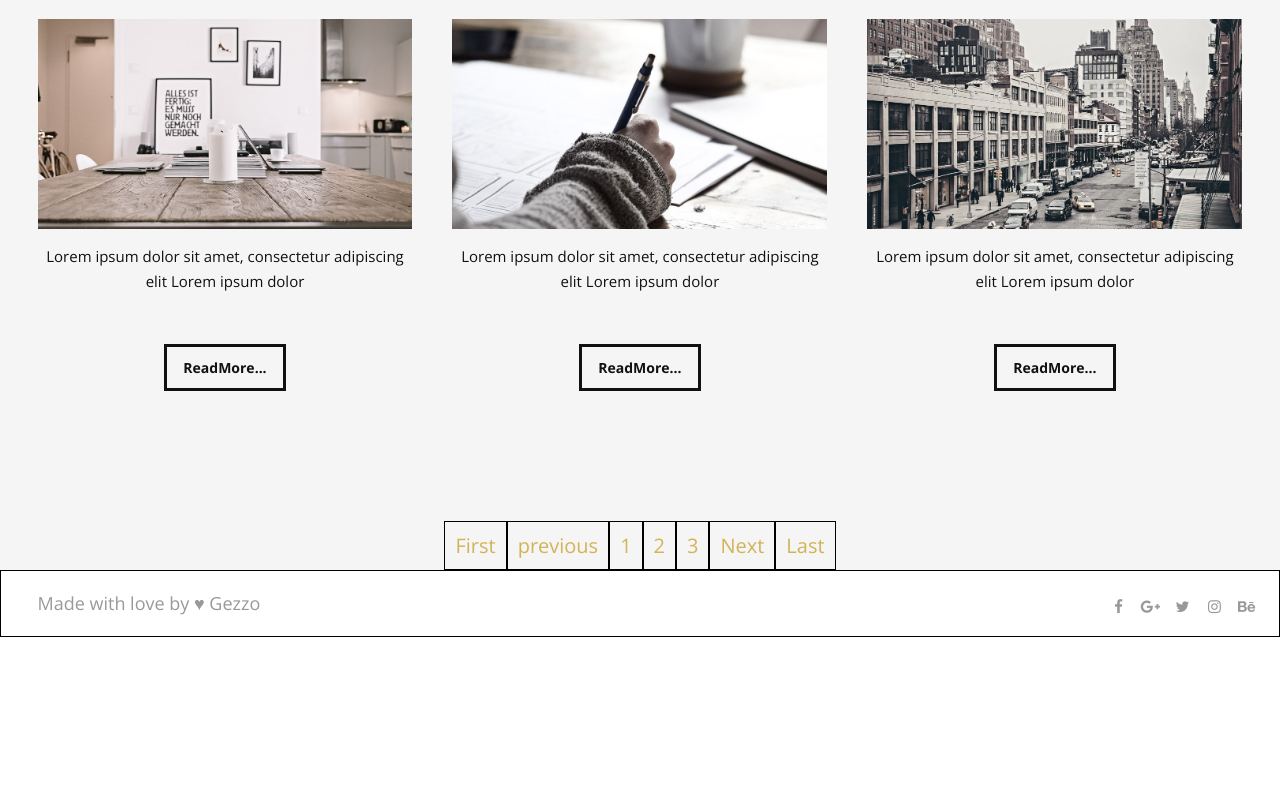
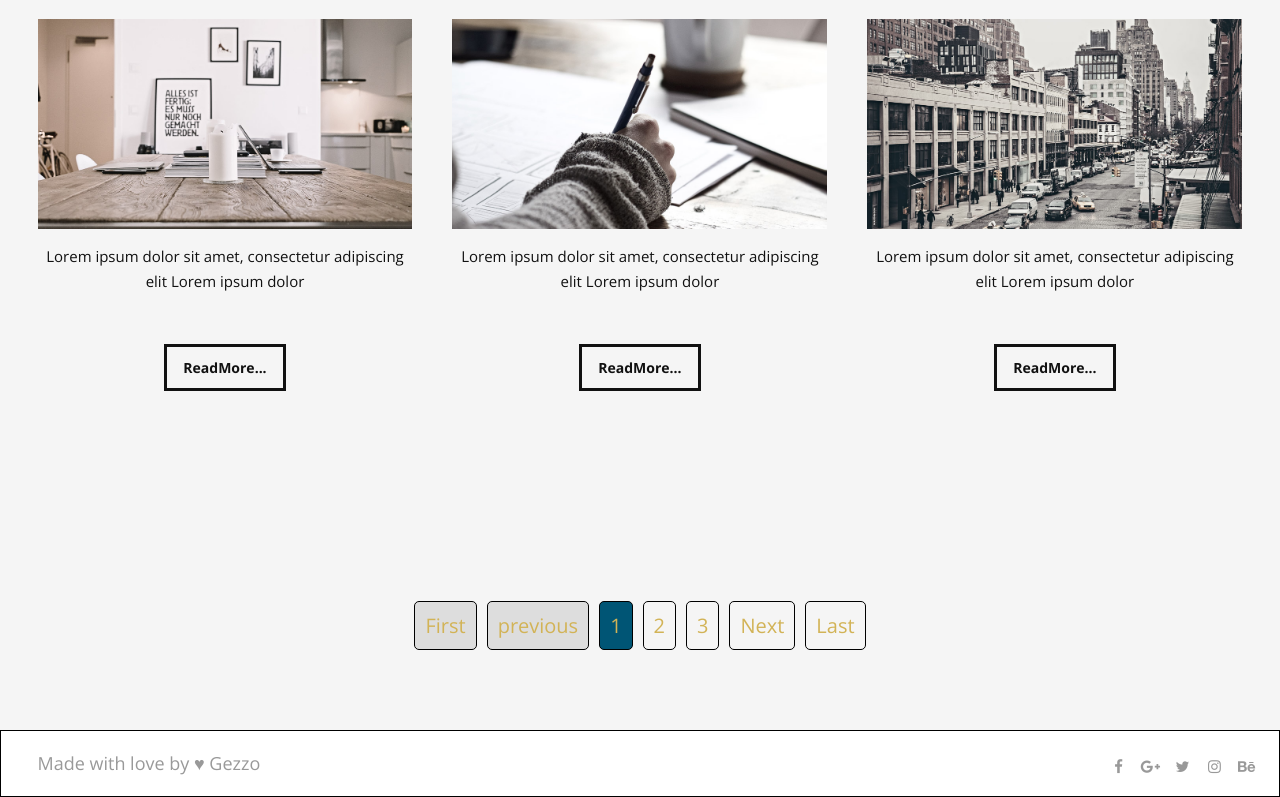
Before and after one commit to mhmdwSamir/ConvertingToAngular, an Angular app: page /Blogs in a window 1280 px wide. Shown: the part 370-1167 px from the top of the page. Before the commit the page ends 1007 px from the top, so only its background shows below. Built offline with nearby package versions, Linux system fonts and the light colour scheme.

Commit message:
add active & disabled to each page in the pagination component

```diff
--- a/src/app/blogs/blogs.component.html
+++ b/src/app/blogs/blogs.component.html
@@ -24,9 +24,15 @@
       <app-plog [plogData]="blog"></app-plog>
     </div>
   </div>
-  <app-pagenation [pager]="pager" (setPage)="setPage($event)"></app-pagenation>
+  <div class="row clearfix">
+    <app-pagenation
+      [pager]="pager"
+      (setPage)="setPage($event)"
+    ></app-pagenation>
+  </div>
+</section>
 
-  <!-- <ngb-pagination
+<!-- <ngb-pagination
     class="paginator"
     [collectionSize]="blogsData.blogs.length * 10"
     [(page)]="page"
@@ -34,4 +40,3 @@
     <ng-template ngbPaginationPrevious>Prev</ng-template>
     <ng-template ngbPaginationNext>Next</ng-template>
   </ngb-pagination> -->
-</section>
--- a/src/app/blogs/blogs.component.ts
+++ b/src/app/blogs/blogs.component.ts
@@ -32,6 +32,7 @@ export class BlogsComponent implements OnInit {
       pageNumber,
       this.pageSize
     );
+    console.log(this.pager.pages);
     // current page blogs
     this.pages = this.allItems.slice(
       this.pager.startIndex,
--- a/src/app/pagenation/pagenation.component.html
+++ b/src/app/pagenation/pagenation.component.html
@@ -1,17 +1,20 @@
 <ul *ngIf="pager">
-  <li>
+  <li [class.disabled]="pager.currentPage == 1">
     <a (click)="setCurrentPage(1)">First</a>
   </li>
-  <li>
+  <li [class.disabled]="pager.currentPage == 1">
     <a (click)="setCurrentPage(pager.currentPage - 1)">previous</a>
   </li>
-  <li *ngFor="let page of pager.pages">
+  <li
+    *ngFor="let page of pager.pages"
+    [class.active]="pager.currentPage == page"
+  >
     <a (click)="setCurrentPage(page)">{{ page }}</a>
   </li>
-  <li>
+  <li [class.disabled]="pager.currentPage == pager.totalpages">
     <a (click)="setCurrentPage(pager.currentPage + 1)">Next</a>
   </li>
-  <li>
+  <li [class.disabled]="pager.currentPage == pager.totalpages">
     <a (click)="setCurrentPage(pager.totalpages)">Last</a>
   </li>
 </ul>
--- a/src/app/pagenation/pagenation.component.scss
+++ b/src/app/pagenation/pagenation.component.scss
@@ -3,9 +3,18 @@ ul {
     display: inline-block;
     border: 1px solid #000;
     padding: 10px;
+    margin: 5px;
+    border-radius: 5px;
+    &.active {
+      background-color: #005575;
+    }
+    &.disabled {
+      background-color: #ddd;
+      color: #fff;
+      cursor: default;
+    }
     a {
       font-size: 20px;
-      width: 100%;
       cursor: pointer;
     }
   }
--- a/src/app/pagenation/pagenation.component.ts
+++ b/src/app/pagenation/pagenation.component.ts
@@ -1,5 +1,4 @@
 import { Component, OnInit, Input, Output, EventEmitter } from '@angular/core';
-import { PagerService } from '../Services/pager.service';
 
 @Component({
   selector: 'app-pagenation',
@@ -10,7 +9,7 @@ export class PagenationComponent implements OnInit {
   @Input() pager;
   @Output() setPage: EventEmitter<any> = new EventEmitter<any>();
 
-  constructor(private _pagerService: PagerService) {}
+  constructor() {}
 
   ngOnInit(): void {}
   setCurrentPage(pageNumber: number) {
```
